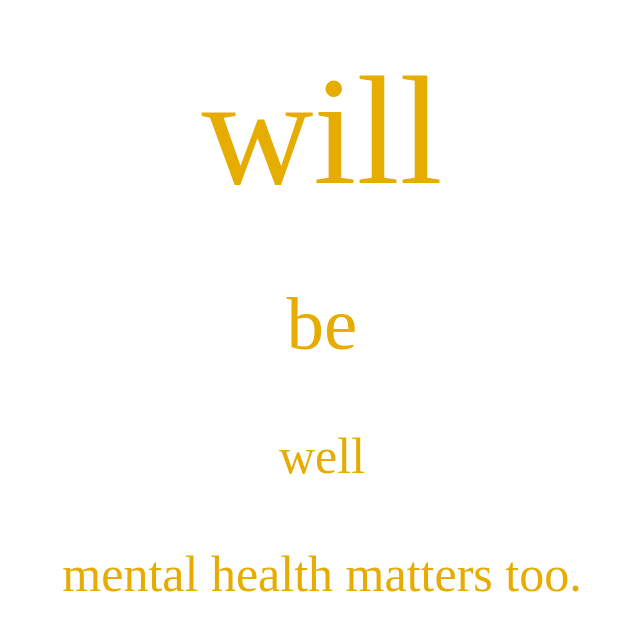
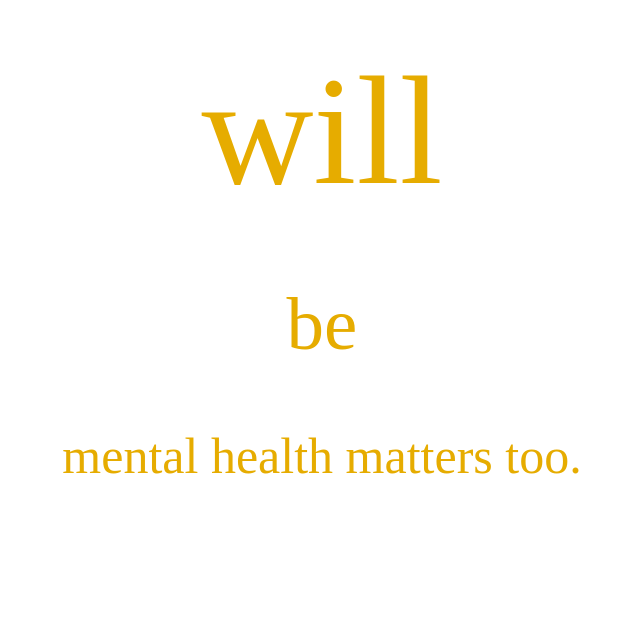
Before and after one commit to norianneenero/Typography2, a plain HTML site: page index.html in a window 1280 px wide. Shown: the part 738-1369 px from the top of the page, without its empty margins (318-958 px from the left). After the commit the page ends 1271 px from the top, so only its background shows below. Drawn offline with Linux system fonts and the light colour scheme.

Commit message:
Update index.html

```diff
--- a/index.html
+++ b/index.html
@@ -12,7 +12,6 @@
         <div class="grid-item3">all</div>
         <div class="grid-item4">will</div>
         <div class="grid-item5">be</div>
-        <div class="grid-item6">well</div>
         <div class="grid-item6">mental health matters too.</div>
     </div>
   </body>
```
